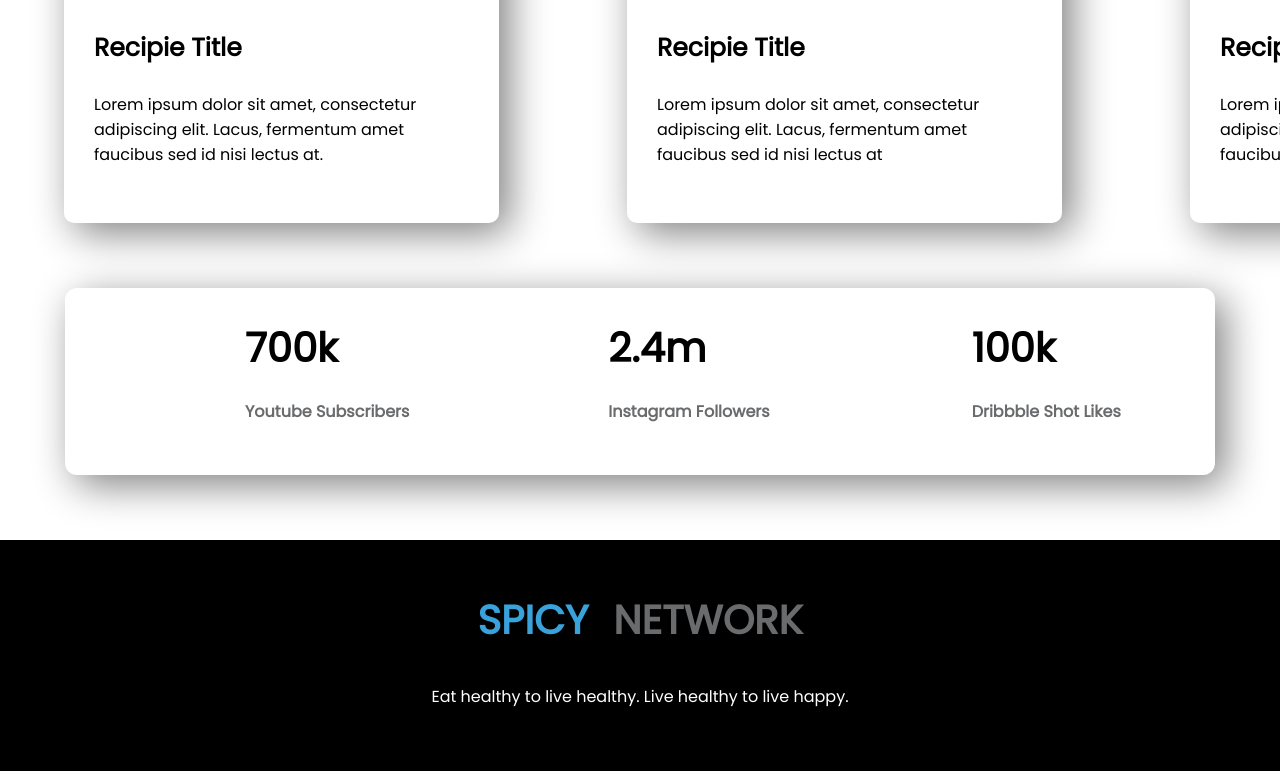
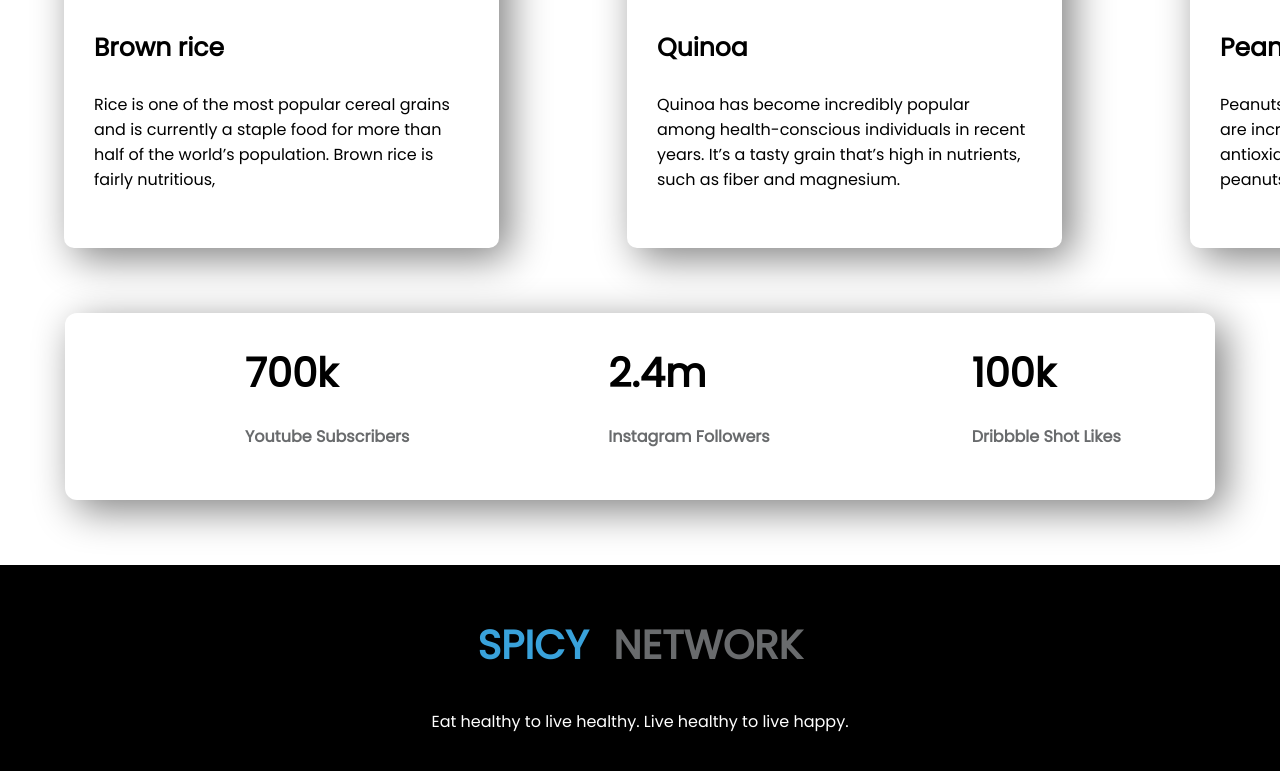
Before and after one commit to tashdit/spicy-food, a plain HTML site: page index.html in a window 1280 px wide. Shown: the part 2933-3704 px from the top of the page. Drawn offline with Linux system fonts and the light colour scheme.

Commit message:
card added

```diff
--- a/index.html
+++ b/index.html
@@ -73,27 +73,18 @@
         <div class="flex">
             <div class="recipie-item">
                 <img src="images/food/Project Cover5.png" alt="">
-                <h3>Recipie Title</h3>
-                <p>Lorem ipsum dolor sit amet,
-                    consectetur adipiscing elit. Lacus,
-                    fermentum amet faucibus sed id nisi
-                    lectus at.</p>
+                <h3>Brown rice</h3>
+                <p>Rice is one of the most popular cereal grains and is currently a staple food for more than half of the world’s population. Brown rice is fairly nutritious, </p>
             </div>
             <div class="recipie-item">
                 <img src="images/food/Project Cover2.png" alt="">
-                <h3>Recipie Title</h3>
-                <p>Lorem ipsum dolor sit amet,
-                    consectetur adipiscing elit. Lacus,
-                    fermentum amet faucibus sed id nisi
-                    lectus at</p>
+                <h3>Quinoa</h3>
+                <p>Quinoa has become incredibly popular among health-conscious individuals in recent years. It’s a tasty grain that’s high in nutrients, such as fiber and magnesium.</p>
             </div>
             <div class="recipie-item">
                 <img src="images/food/Project Cover4.png" alt="">
-                <h3>Recipie Title</h3>
-                <p>Lorem ipsum dolor sit amet,
-                    consectetur adipiscing elit. Lacus,
-                    fermentum amet faucibus sed id nisi
-                    lectus at</p>
+                <h3>Peanuts</h3>
+                <p>Peanuts (which are legumes, not a true nuts) are incredibly tasty and high in nutrients and antioxidants. Several studies suggest that peanuts can help you lose weight</p>
             </div>
         </div>
     </section>
@@ -116,6 +107,7 @@
         </div>
     </section>
 
+
     <footer>
         <h2><span class="skip-color">SPICY</span>NETWORK</h2>
         <p>Eat healthy to live healthy. Live healthy to live happy.</p>
```
